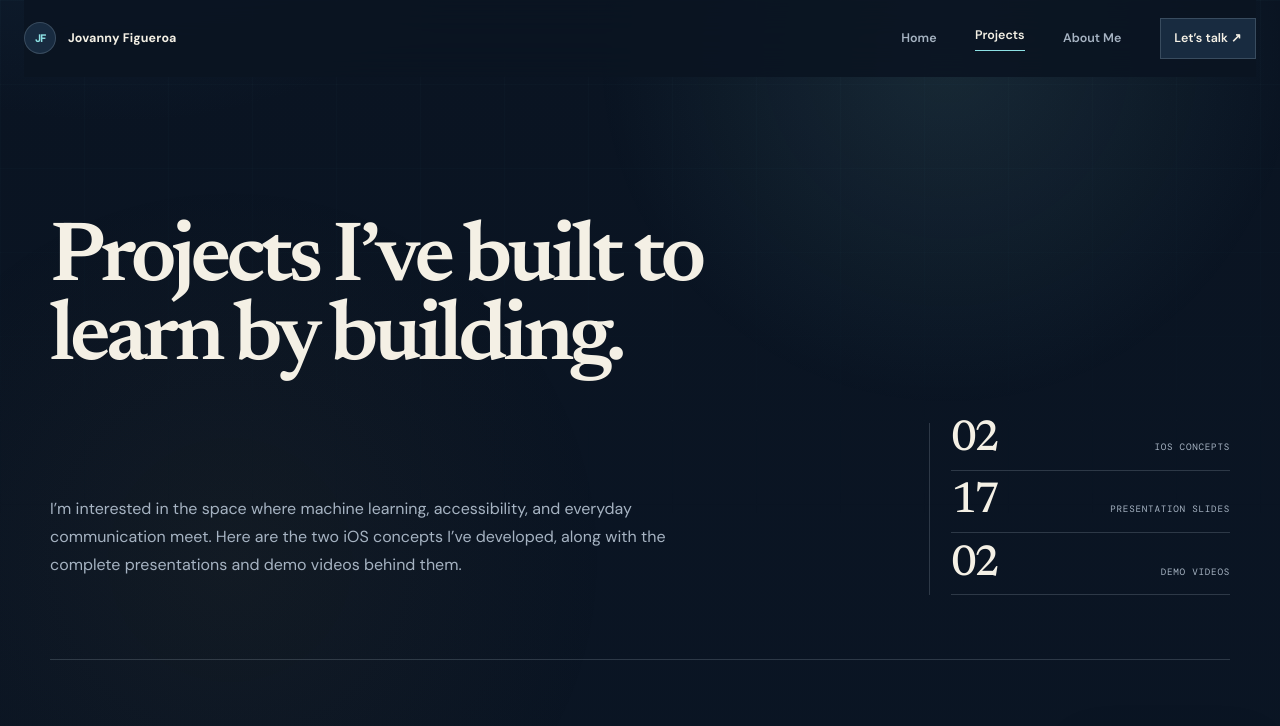
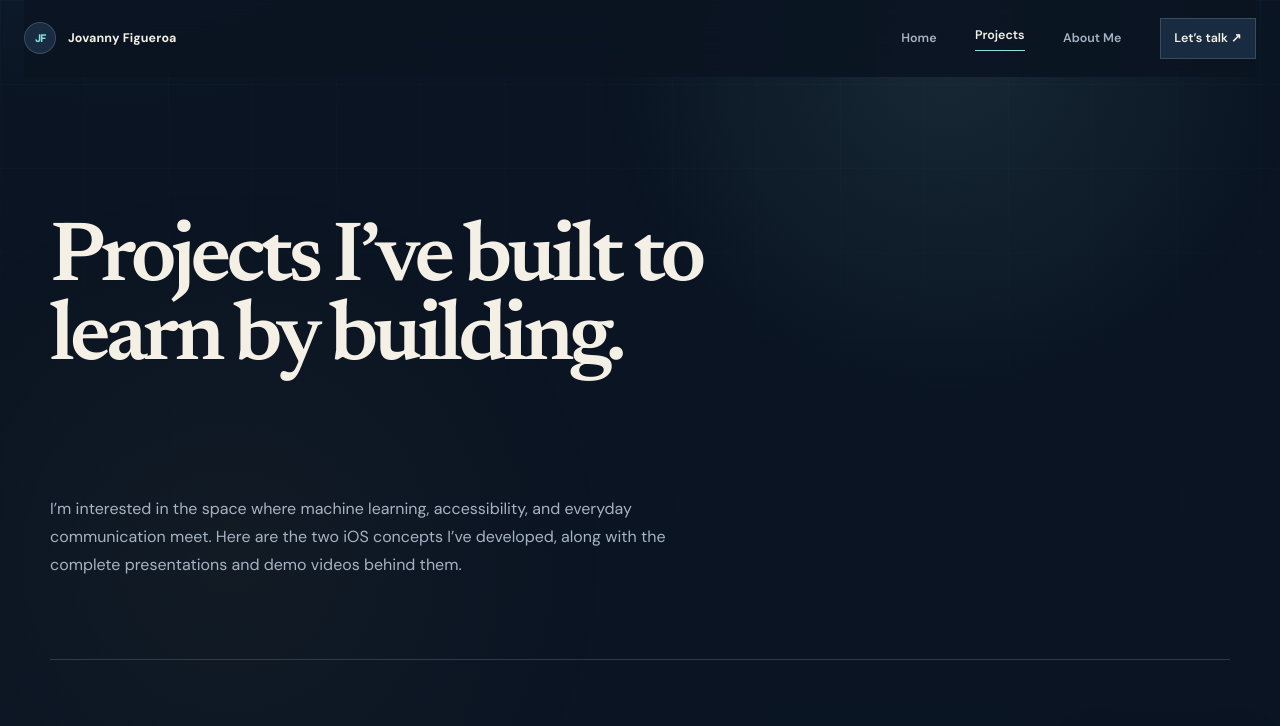
Before and after one commit to jovannyf1/jovanny-figueroa-site, a plain HTML site: page projects.html in a window 1280 px wide. Shown: the top 726 px of the page. Drawn offline with nearby package versions, Linux system fonts and the light colour scheme.

Commit message:
Remove project statistics panel

```diff
--- a/projects.html
+++ b/projects.html
@@ -35,11 +35,6 @@
           I’m interested in the space where machine learning, accessibility, and everyday communication meet.
           Here are the two iOS concepts I’ve developed, along with the complete presentations and demo videos behind them.
         </p>
-        <div class="page-hero-signal" aria-label="Project archive details">
-          <div><strong>02</strong><span>iOS concepts</span></div>
-          <div><strong>17</strong><span>presentation slides</span></div>
-          <div><strong>02</strong><span>demo videos</span></div>
-        </div>
       </section>
 
       <section class="work section-shell section-space" id="work" aria-labelledby="work-title">
```
